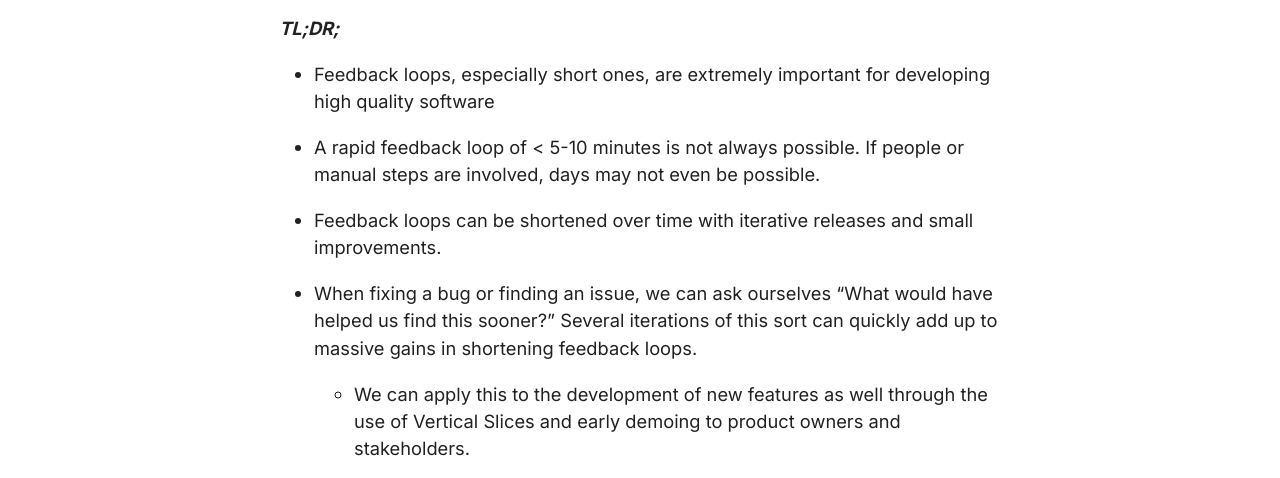
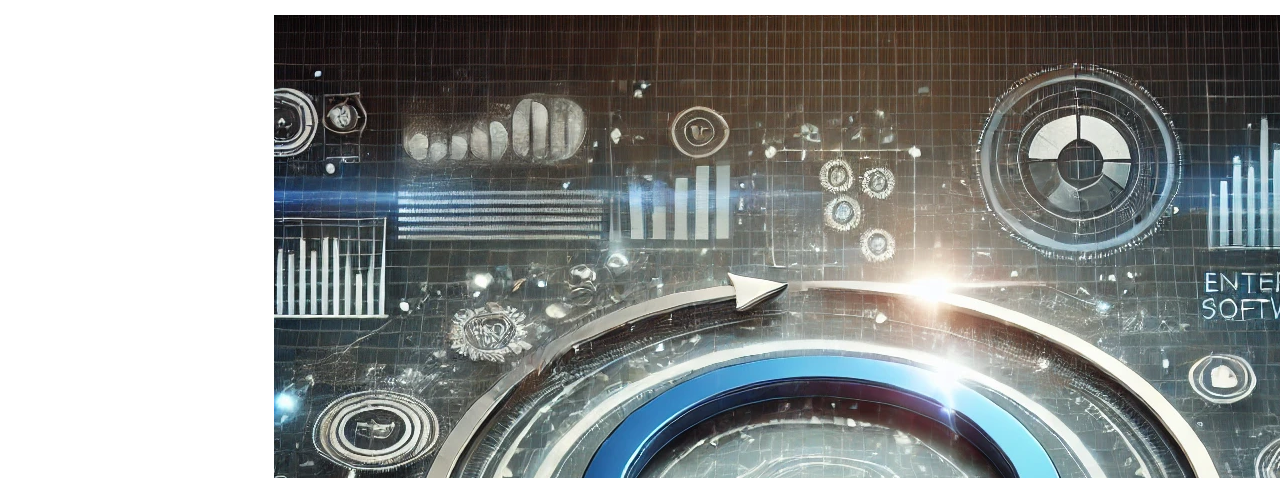
Before and after one commit to OpenSesame/engineering-blog, a Gatsby site: page /shortening-long-feedback-loops-iteratively/ in a window 1280 px wide. Shown: the part 306-784 px from the top of the page. Built offline with nearby package versions, Linux system fonts and the light colour scheme; Gatsby itself is replaced by a stand-in of ours.

Commit message:
Update Blog “shortening-long-feedback-loops-iteratively/index”

```diff
--- a/content/blog/shortening-long-feedback-loops-iteratively/index.md
+++ b/content/blog/shortening-long-feedback-loops-iteratively/index.md
@@ -5,7 +5,11 @@ authorTitle: Staff Software Engineer
 date: 2024-09-10T20:26:02.863Z
 description: Exploring initial steps at shortening feedback loops
 ---
- ***TL;DR;***
+![](feedback-loops.webp)
+
+
+
+***TL;DR;***
 
 * Feedback loops, especially short ones, are extremely important for developing high quality software
 * A rapid feedback loop of < 5-10 minutes is not always possible. If people or manual steps are involved, days may not even be possible.
```
Also changed, not shown: content/blog/shortening-long-feedback-loops-iteratively/feedback-loops.webp (added).
